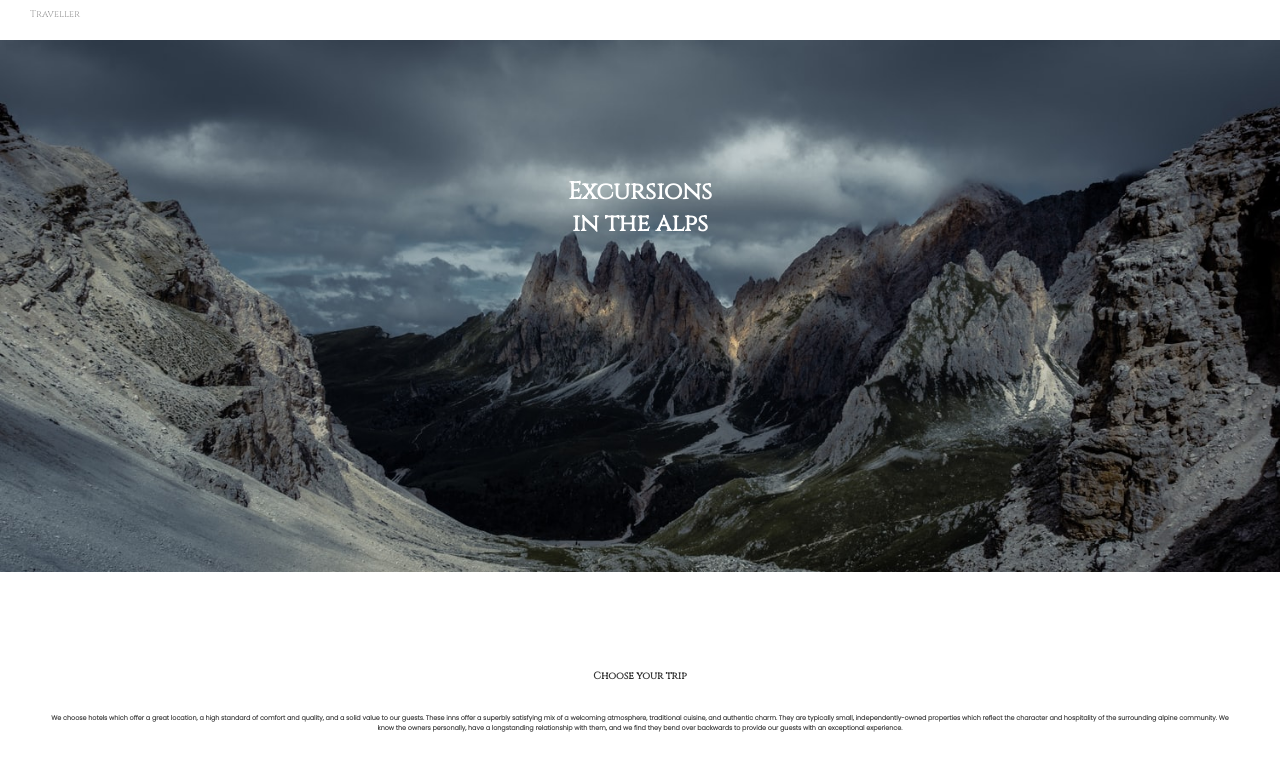
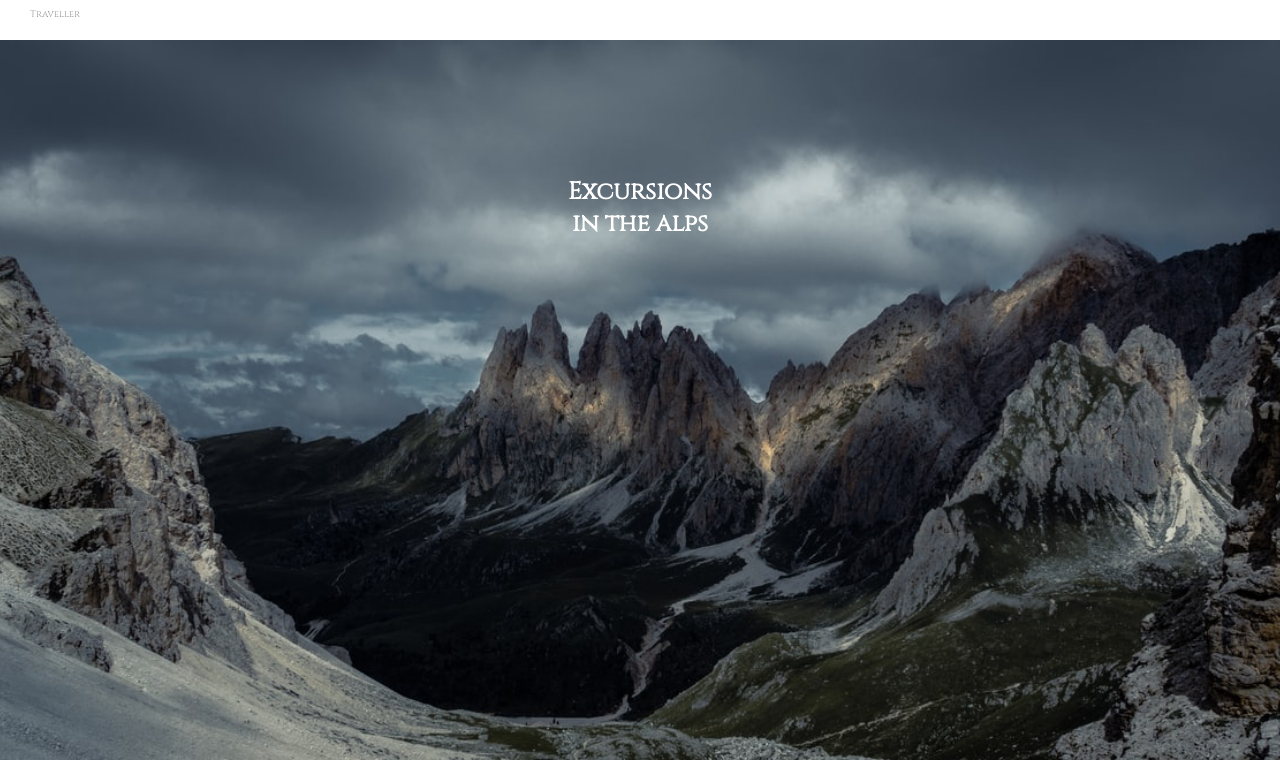
Before and after one commit to JostesMarcel/CSS_3.3_box-model, a plain HTML site: page index.html in a window 1280 px wide. Shown: the top 760 px of the page. Drawn offline with Linux system fonts and the light colour scheme.

Commit message:
Background

```diff
--- a/assets/css/style.css
+++ b/assets/css/style.css
@@ -35,11 +35,12 @@ header h3 {
     font-weight: 200;
 }
 
-section:nth-of-type(1) img {
-    position: relative;
-    display: inline-block;
-    width: 100%;
-    height: 50%;
+section:nth-of-type(1) {
+    background-image: url(../img/background.jpeg);
+    background-size: cover;
+    background-repeat: no-repeat;
+    background-position: center;
+    height: 90vh;
 }
 
 section:nth-of-type(1) h1 {
--- a/index.html
+++ b/index.html
@@ -17,7 +17,6 @@
     <main>
 
     <section>
-    <img src="/assets/img/background.jpeg" alt="Alpenfoto">
     <h1>Excursions<br> in the alps </h1>
     </section>
 
```
